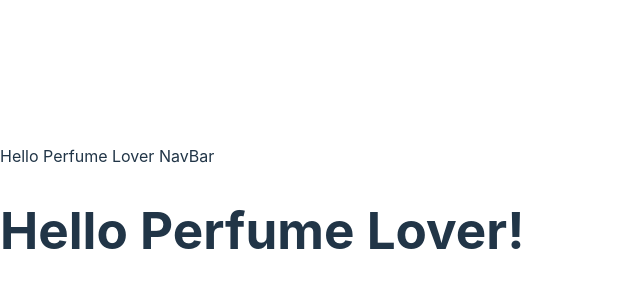
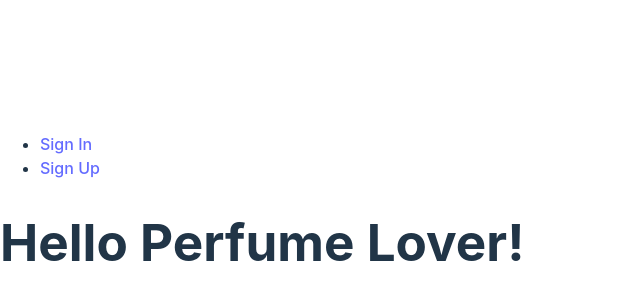
Before and after one commit to deijahmonay/the-aroma-archive-front-end2, a React (Vite) app: page / in a window 1280 px wide. Shown: the part 190-490 px from the top of the page, without its empty margins (0-640 px from the left). Built offline with nearby package versions, Linux system fonts and the light colour scheme.

Commit message:
add link to navbar

```diff
--- a/src/components/NavBar/NavBar.jsx
+++ b/src/components/NavBar/NavBar.jsx
@@ -1,8 +1,25 @@
+import { Link } from 'react-router-dom';
+
 const NavBar = ({ user }) => {
   return (
     <>
-      <p>Hello Perfume Lover NavBar</p>
+      { user ? (
+        <nav>
+          <ul>
+            <li><Link to="/">Home</Link></li>
+            <li><Link to="">Sign Out</Link></li>
+          </ul>
+        </nav>
+      ) : (
+        <nav>
+          <ul>
+            <li><Link to="/signin">Sign In</Link></li>
+            <li><Link to="/signup">Sign Up</Link></li>
+          </ul>
+        </nav>
+      )}
     </>
   )
 }
+
 export default NavBar
```
